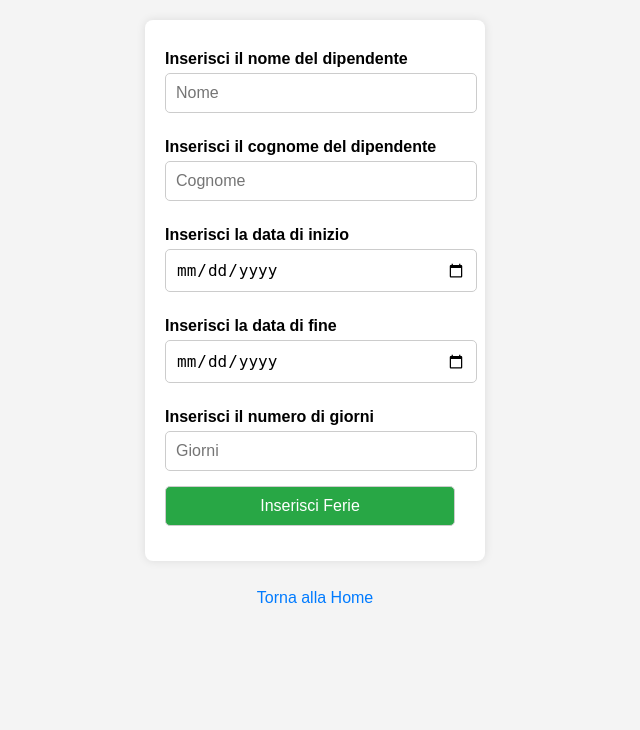
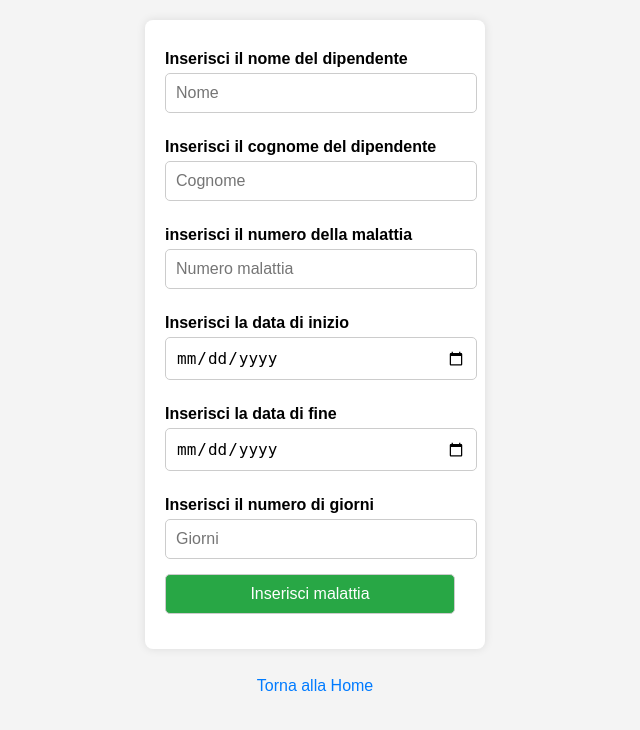
Before and after one commit to SimoneArzuffi/ProgettoQuinta, a PHP site: page /inserisciMalattia.php in a window 1280 px wide. Shown: the top 730 px of the page, without its empty margins (325-965 px from the left). Run offline with PHP 8.4, Linux system fonts and the light colour scheme.

Commit message:
sistemati errori

```diff
--- a/addFerie.php
+++ b/addFerie.php
@@ -22,6 +22,6 @@
         echo("Errore nell'esecuzione della query: ".$connessione->error.".");
         exit();
     }else{
-        header("Location: inserisciGestore.php");
+        header("Location: inserisciFerie.php");
     }
 ?>
--- a/inserisciMalattia.php
+++ b/inserisciMalattia.php
@@ -86,13 +86,15 @@
             <input type="text" name="nome" placeholder="Nome" required><br>
             <p>Inserisci il cognome del dipendente</p>
             <input type="text" name="cognome" placeholder="Cognome" required><br>
+            <p>inserisci il numero della malattia</p>
+            <input type="text" minlength="9" maxlength="9" name="numero_malattia" placeholder="Numero malattia" required><br>
             <p>Inserisci la data di inizio</p>
             <input type="date" name="data_inizio" placeholder="Data inizio" required><br>
             <p>Inserisci la data di fine</p>
             <input type="date" name="data_fine" placeholder="Data fine" required><br>
             <p>Inserisci il numero di giorni</p>
             <input type="number" min="0" name="giorni" placeholder="Giorni" required><br>
-            <input type="submit" value="Inserisci Ferie">
+            <input type="submit" value="Inserisci malattia">
         </form>
         <br>
         <a href="home.php">Torna alla Home</a>
```
